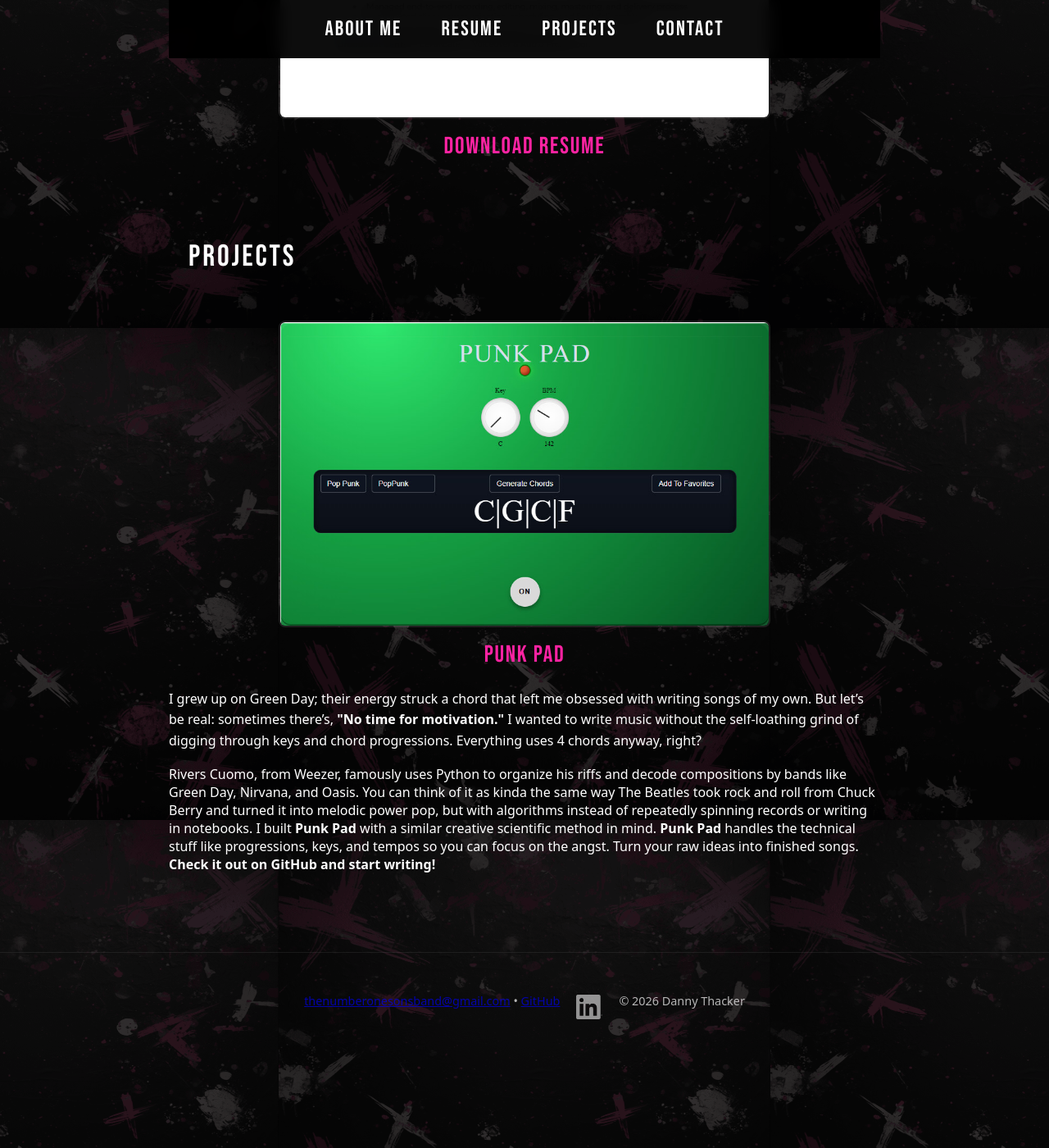
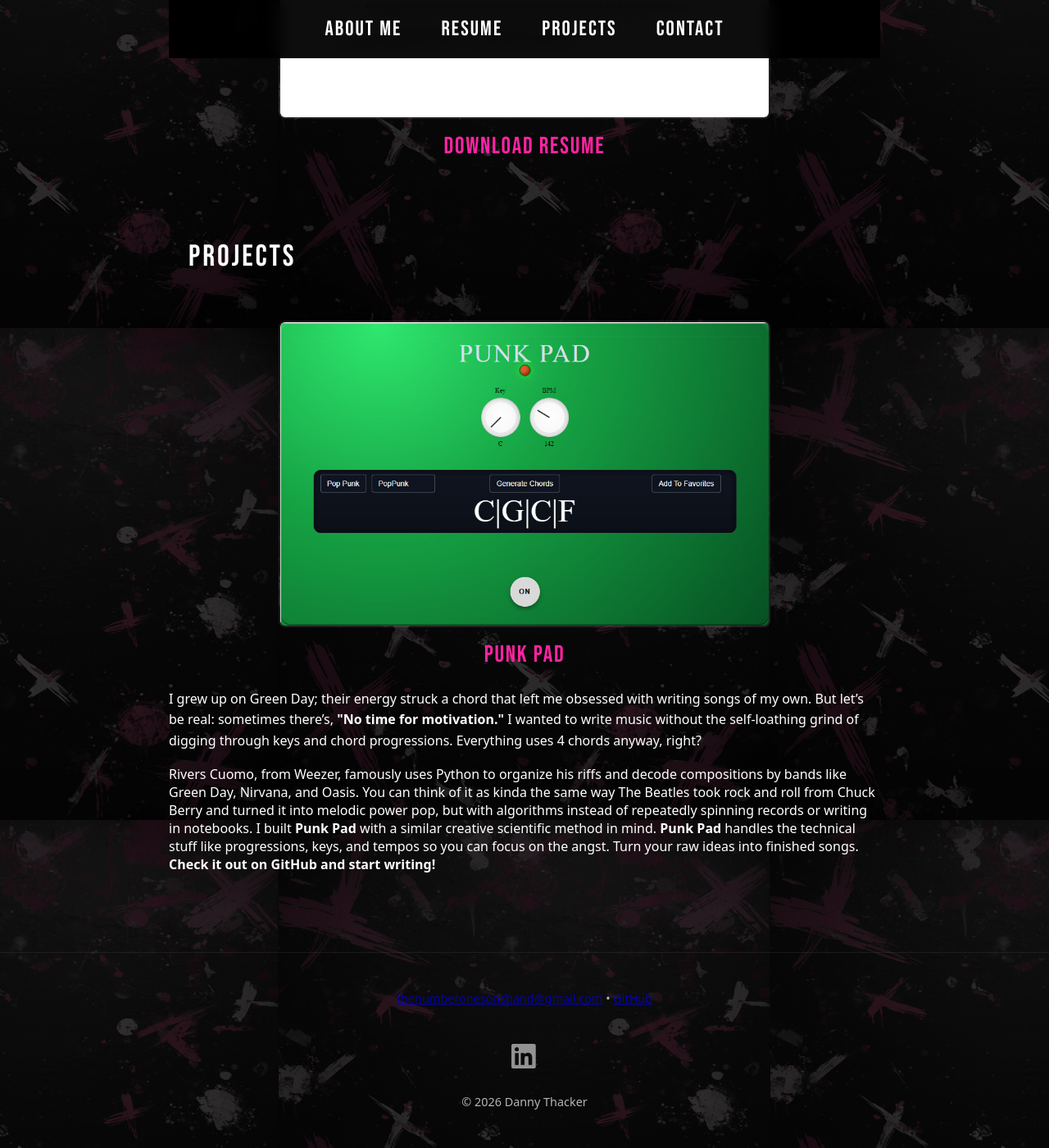
Before and after one commit to DanzillaDanny/DanzillaDanny.github.io, a Jekyll site: the page built from index.md, in a window 1280 px wide and 1400 px high, scrolled down 1737 px. Shown: the whole window at 82% size. Built offline with Jekyll 4.4.1, drawn with Linux system fonts in a browser that asks for light colours.

Commit message:
footer items should be a column now

```diff
--- a/assets/index.css
+++ b/assets/index.css
@@ -301,10 +301,10 @@
 
 .footer-inner {
   display: flex;
-  gap: 1rem;
+  flex-direction: column;
+  gap: 0.75rem;
   align-items: center;
   justify-content: center;
-  flex-wrap: wrap;
 }
 
 .footer-icons {
```
